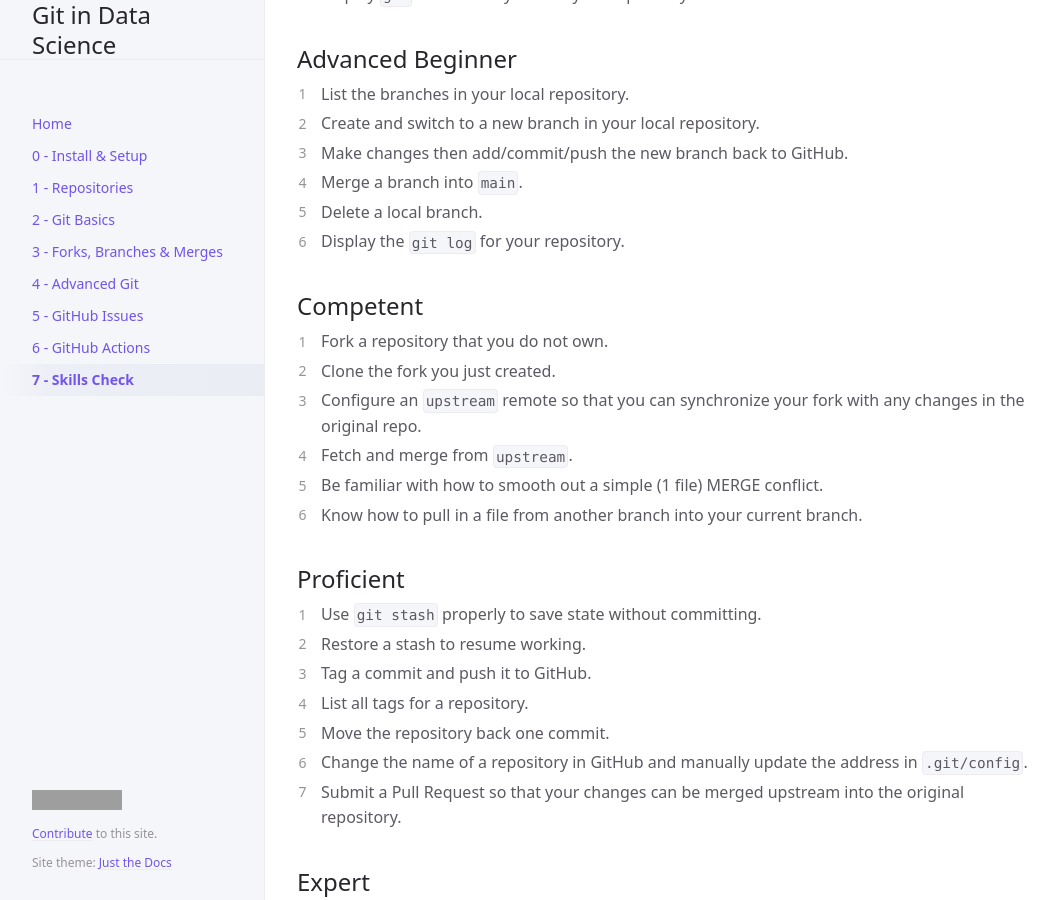
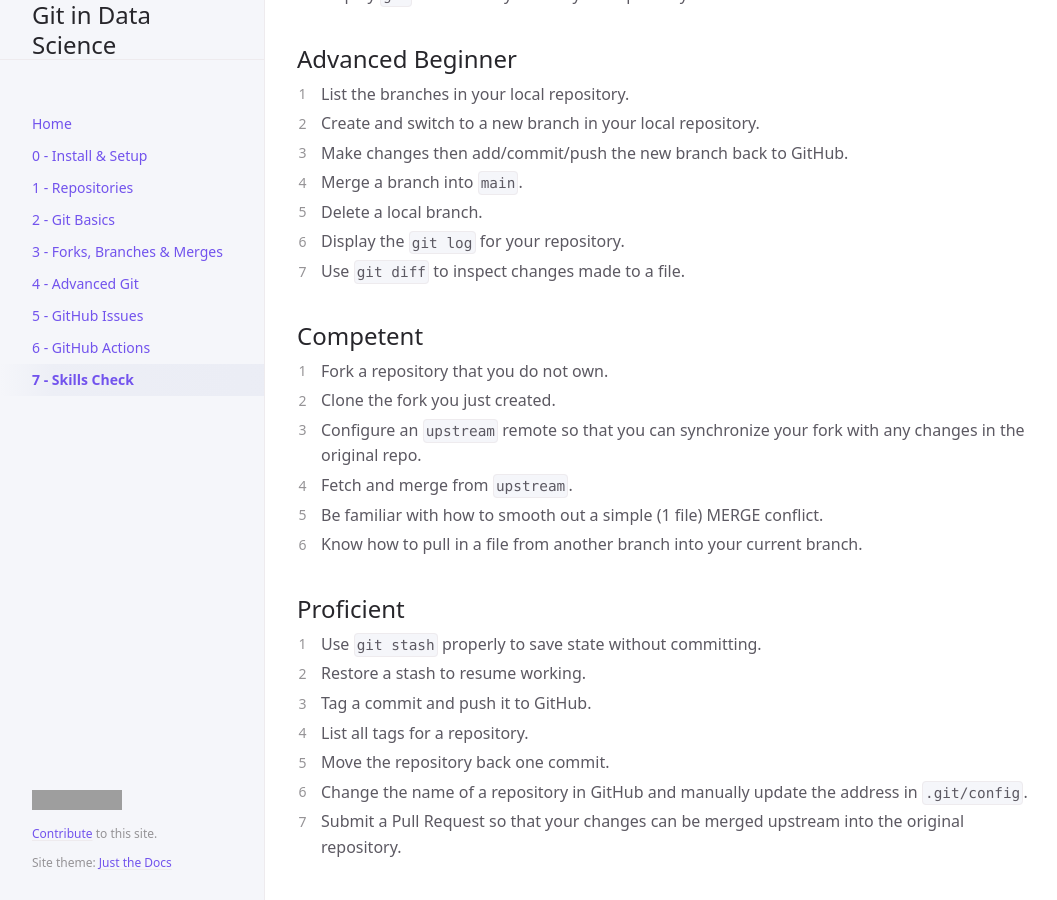
Before and after one commit to UVADS/git-basics, a Jekyll site: the page built from docs/skills-check.md, in a window 1280 px wide and 900 px high, scrolled down 672 px. Shown: the whole window, without its empty margins (107-1164 px from the left). Built offline with Jekyll 4.4.1, drawn with Linux system fonts in a browser that asks for light colours; cached includes are drawn as plain includes; grey boxes are pictures that could not be loaded.

Commit message:
More skills

```diff
--- a/docs/skills-check.md
+++ b/docs/skills-check.md
@@ -37,6 +37,7 @@ previous levels. How far can you get?
 4. Merge a branch into `main`.
 5. Delete a local branch.
 6. Display the `git log` for your repository.
+7. Use `git diff` to inspect changes made to a file.
 
 ## Competent
 
```
